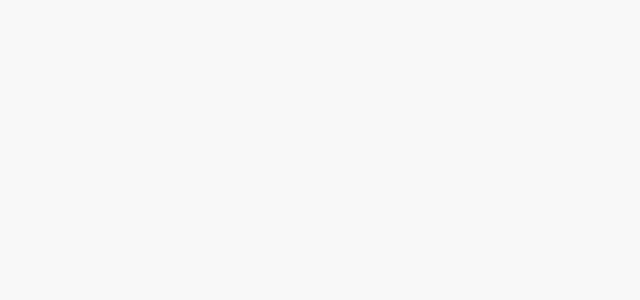
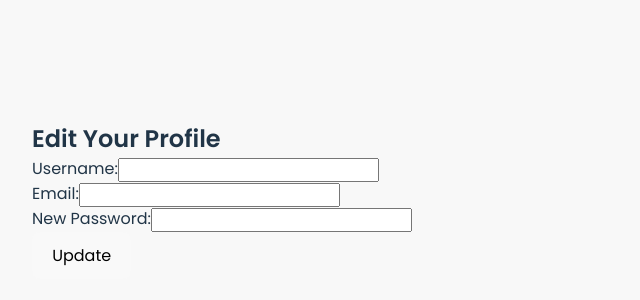
Before and after one commit to saraxixi/CS5610-Final-Project, a React (Vite) app: page /profile in a window 1280 px wide. Before the commit this address had no page. Shown: the part 200-500 px from the top of the page, without its empty margins (0-640 px from the left). Built offline with nearby package versions, Linux system fonts and the light colour scheme.

Commit message:
add profile page and update user route for profile editing

```diff
--- a/package.json
+++ b/package.json
@@ -11,7 +11,7 @@
     "preview": "vite preview"
   },
   "dependencies": {
-    "axios": "^1.8.3",
+    "axios": "^1.8.4",
     "cors": "^2.8.5",
     "dotenv": "^16.4.7",
     "express": "^4.21.2",
@@ -20,7 +20,7 @@
     "react-dom": "^19.0.0",
     "react-icon": "^1.0.0",
     "react-icons": "^5.5.0",
-    "react-router-dom": "^7.3.0"
+    "react-router-dom": "^7.4.1"
   },
   "devDependencies": {
     "@eslint/js": "^9.21.0",
--- a/src/App.jsx
+++ b/src/App.jsx
@@ -1,7 +1,9 @@
 import {Routes, Route} from 'react-router-dom'
 import Home from './pages/Home'
 import Login from './pages/Login'
+import Profile from './pages/Profile';
 import "./styles/Global.css";
+
 
 
 function App() {
@@ -9,6 +11,7 @@ function App() {
     <Routes>
       <Route path='/' element={<Home />} />
       <Route path='/login' element={<Login />} />
+      <Route path="/profile" element={<Profile />} />
     </Routes>
   );
 }
--- /dev/null
+++ b/src/pages/Profile.jsx
@@ -0,0 +1,63 @@
+import { useState, useEffect } from "react";
+import axios from "axios";
+
+const Profile = () => {
+  const userId = localStorage.getItem("userId");
+  const [formData, setFormData] = useState({
+    username: "",
+    email: "",
+    password: ""
+  });
+
+  useEffect(() => {
+    if (userId) {
+      axios.get(`http://localhost:4000/api/users/${userId}`)
+        .then(res => {
+          setFormData({
+            username: res.data.username,
+            email: res.data.email,
+            password: ""
+          });
+        })
+        .catch(err => console.error(err));
+    }
+  }, [userId]);
+
+  const handleChange = e => {
+    setFormData(prev => ({ ...prev, [e.target.name]: e.target.value }));
+  };
+
+  const handleSubmit = async e => {
+    e.preventDefault();
+    try {
+      await axios.put(`http://localhost:4000/api/users/${userId}`, formData);
+      alert("Profile updated!");
+    } catch (err) {
+      console.error(err);
+      alert("Update failed.");
+    }
+  };
+
+  return (
+    <div style={{ padding: "2rem" }}>
+      <h2>Edit Your Profile</h2>
+      <form onSubmit={handleSubmit}>
+        <div>
+          <label>Username:</label>
+          <input name="username" value={formData.username} onChange={handleChange} />
+        </div>
+        <div>
+          <label>Email:</label>
+          <input name="email" value={formData.email} onChange={handleChange} />
+        </div>
+        <div>
+          <label>New Password:</label>
+          <input type="password" name="password" value={formData.password} onChange={handleChange} />
+        </div>
+        <button type="submit">Update</button>
+      </form>
+    </div>
+  );
+};
+
+export default Profile;
```
Also changed, not shown: src/routes/userRoutes.js (+11 -0 lines), 1 other file (tests, documents, lock files or other folders).
